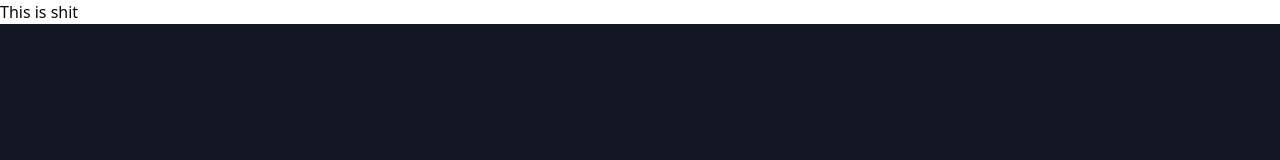
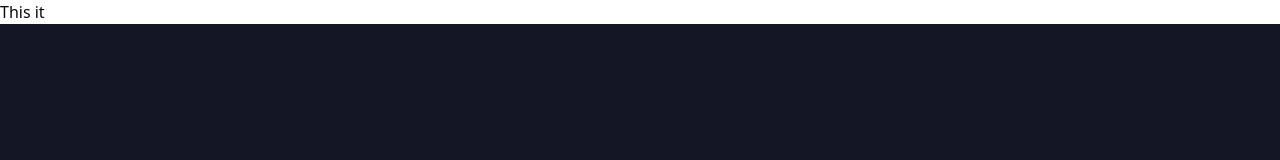
Before and after one commit to L1TerminalFault/MovieApp, a Next.js app: page / in a window 1280 px wide. Shown: the top 160 px of the page. Built offline with nearby package versions, Linux system fonts and the light colour scheme.

Commit message:
committing

```diff
--- a/src/app/page.jsx
+++ b/src/app/page.jsx
@@ -5,7 +5,7 @@ export default function Home() {
   return (
 
     <div className="">
-      <h1>This is shit
+      <h1>This it
 
       </h1>
     </div>
```
